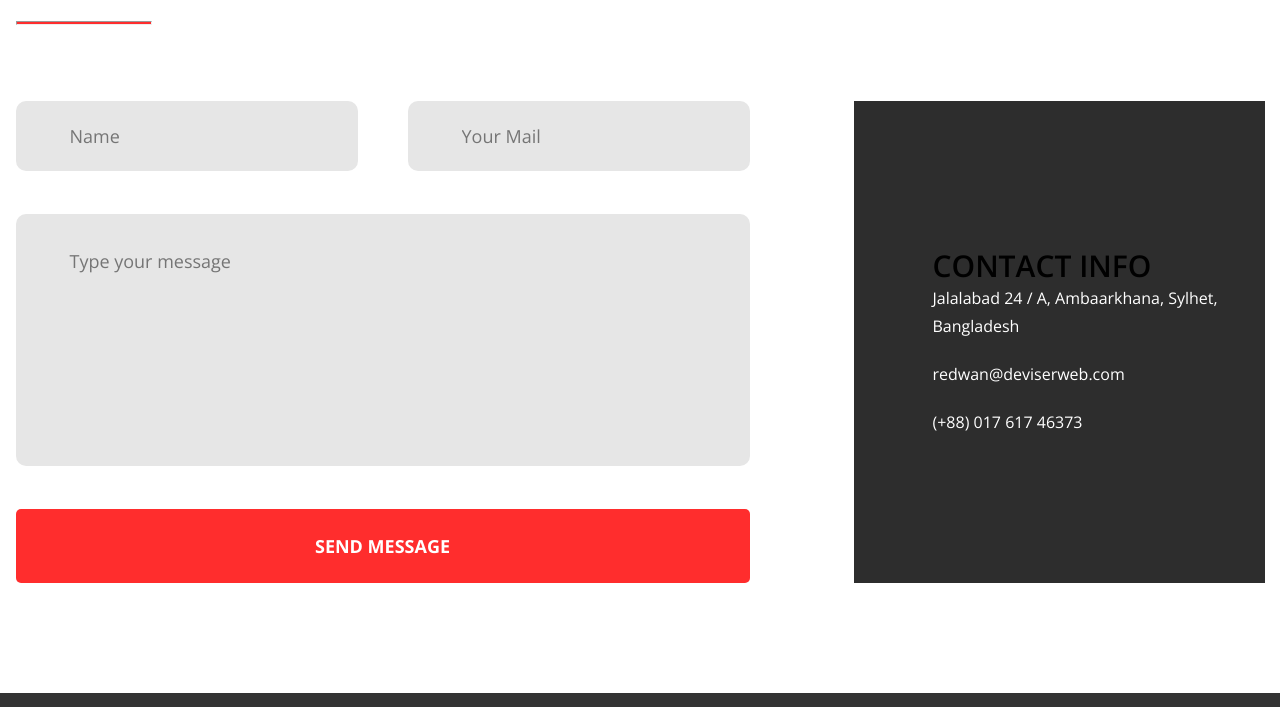
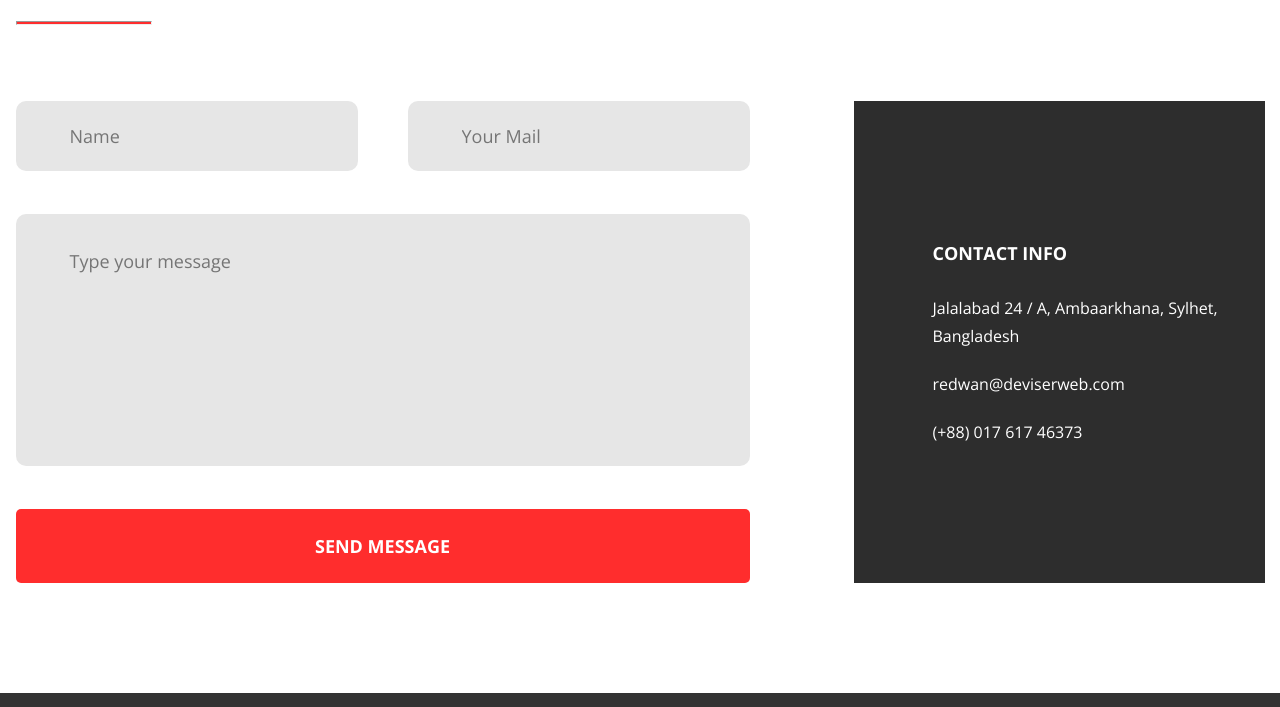
Before and after one commit to LogaPauline/LandingPage, a plain HTML site: page index.html in a window 1280 px wide. Shown: the part 4164-4871 px from the top of the page. Drawn offline with Linux system fonts and the light colour scheme; files whose address does not match are found by name.

Commit message:
Update index.html

```diff
--- a/index.html
+++ b/index.html
@@ -155,7 +155,7 @@
             </div>
             <div class="contact__color">
                 <div class="contact__info info">
-                    <h3 class="info__subtitle">Contact info</h3>
+                    <h3 class="info__heading">Contact info</h3>
                     <p class="info__address">Jalalabad 24 / A, Ambaarkhana, Sylhet, Bangladesh</p>
                     <p class="info__mail">redwan@deviserweb.com</p>
                     <p class="info__tel">(+88) 017 617 46373</p>
```
